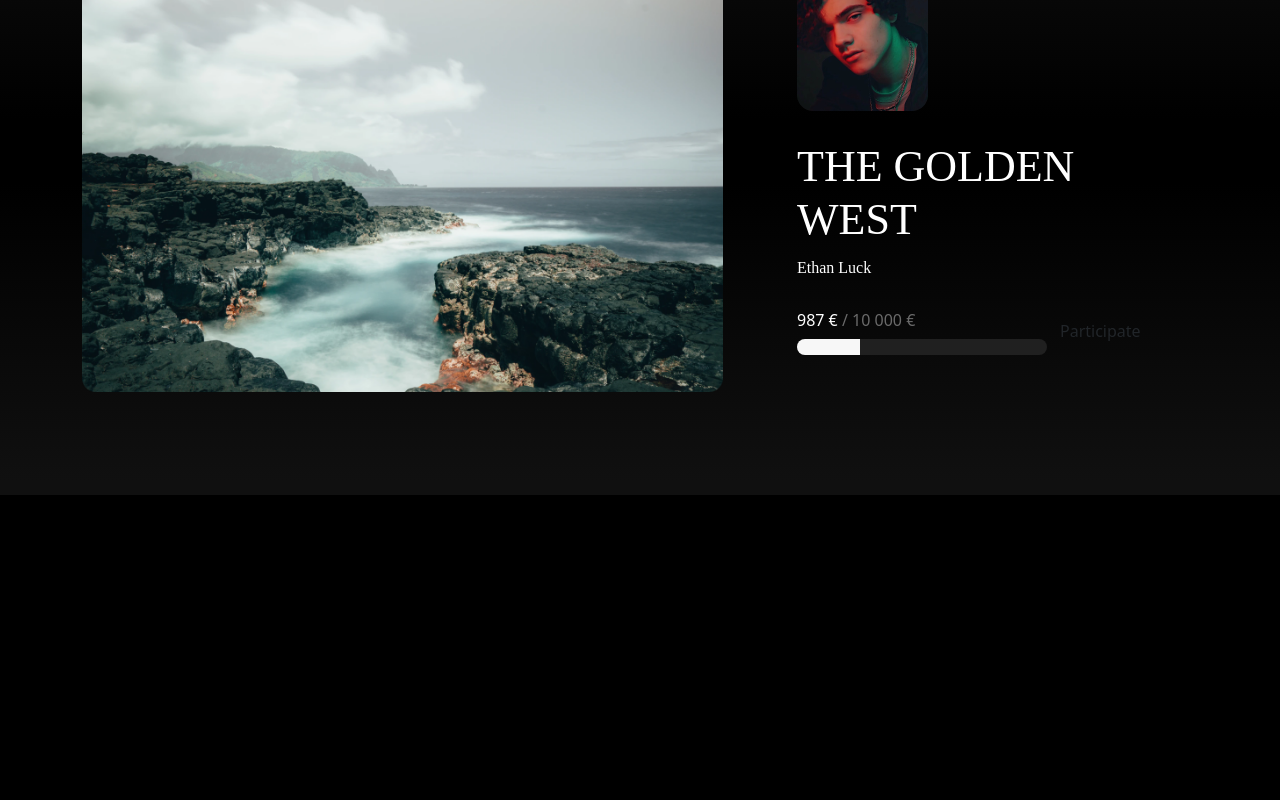
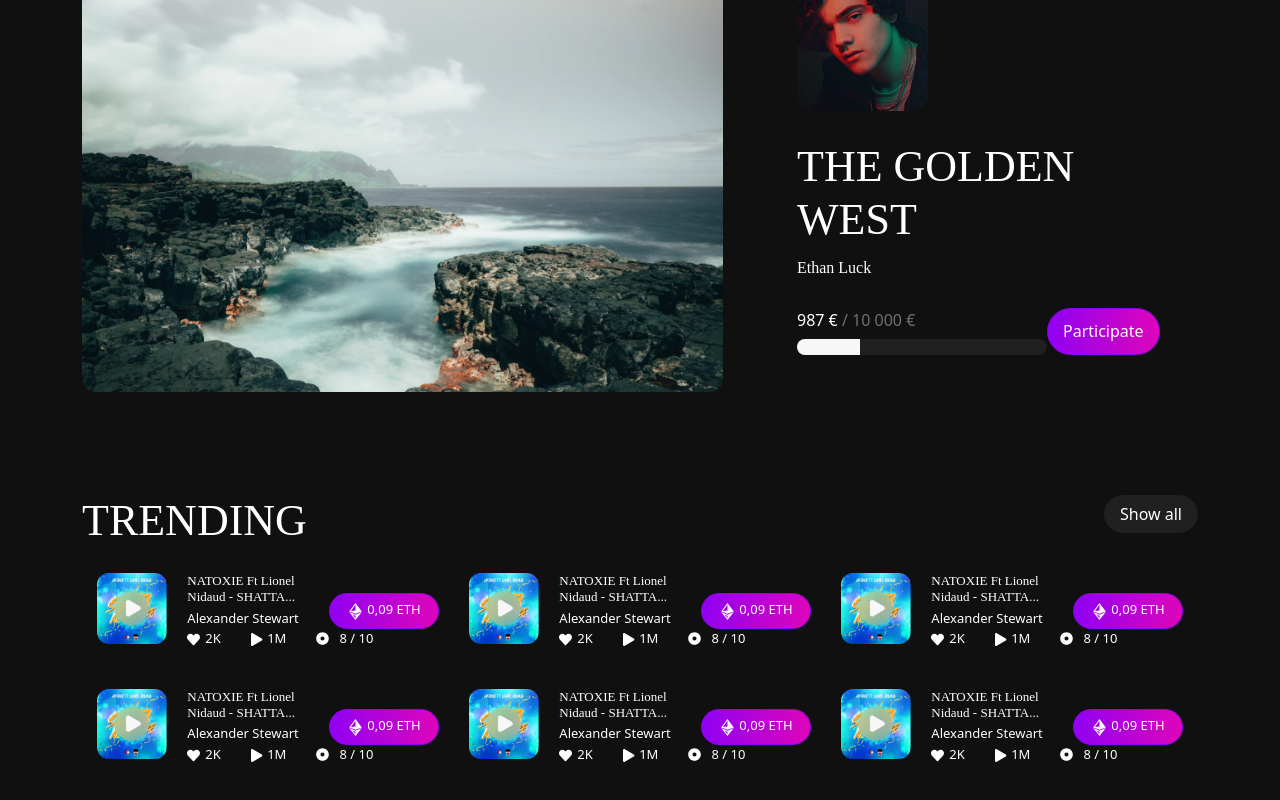
Before and after one commit to farooqkhalid07/Musiclabs, a React (Create React App) app: page / in a window 1280 px wide. Shown: the part 1935-2735 px from the top of the page. Before the commit the page ends 2430 px from the top, so only its background shows below. Built offline with nearby package versions, Linux system fonts and the light colour scheme; a web font is replaced by a local one.

Commit message:
golden west sec

```diff
--- a/src/components/Golden_West/Golden_West.js
+++ b/src/components/Golden_West/Golden_West.js
@@ -23,14 +23,14 @@ function Golden_West() {
                             </div>
                             <h2 className="sub-heading">The Golden West</h2>
                             <h5>Ethan Luck</h5>
-                            <div className="d-flex price-section justify-content-between align-item-center">
+                            <div className="d-flex price-section justify-content-between align-item-end">
                                 <div className="d-flex flex-column">
                                     <div className="progress-label">987 € <span>/ 10 000 €</span></div>
                                     <div className="progress">
                                         <div className="progress-bar" role="progressbar" style={{width: '25%'}} aria-valuenow="25" aria-valuemin="0" aria-valuemax="100"></div>
                                     </div>
                                 </div>
-                                <button className="btn btn-gradient">Participate</button>
+                                <button className="btn btn-theme bg-gradient">Participate</button>
                             </div>
                         </div>
                     </Col>
--- a/src/components/Home/Home.css
+++ b/src/components/Home/Home.css
@@ -1,5 +1,5 @@
 body.dark-mode {
-    background-color: black;
+    background: #101010;
 }
 
 .banner-section{
--- a/src/components/Home/Home.js
+++ b/src/components/Home/Home.js
@@ -20,6 +20,7 @@ function Home(){
              <Nft/>
              <Trending_slider/>
              <Golden_West/>
+             <Trending_slider/>
         </React.Fragment>
     )
 }
```
